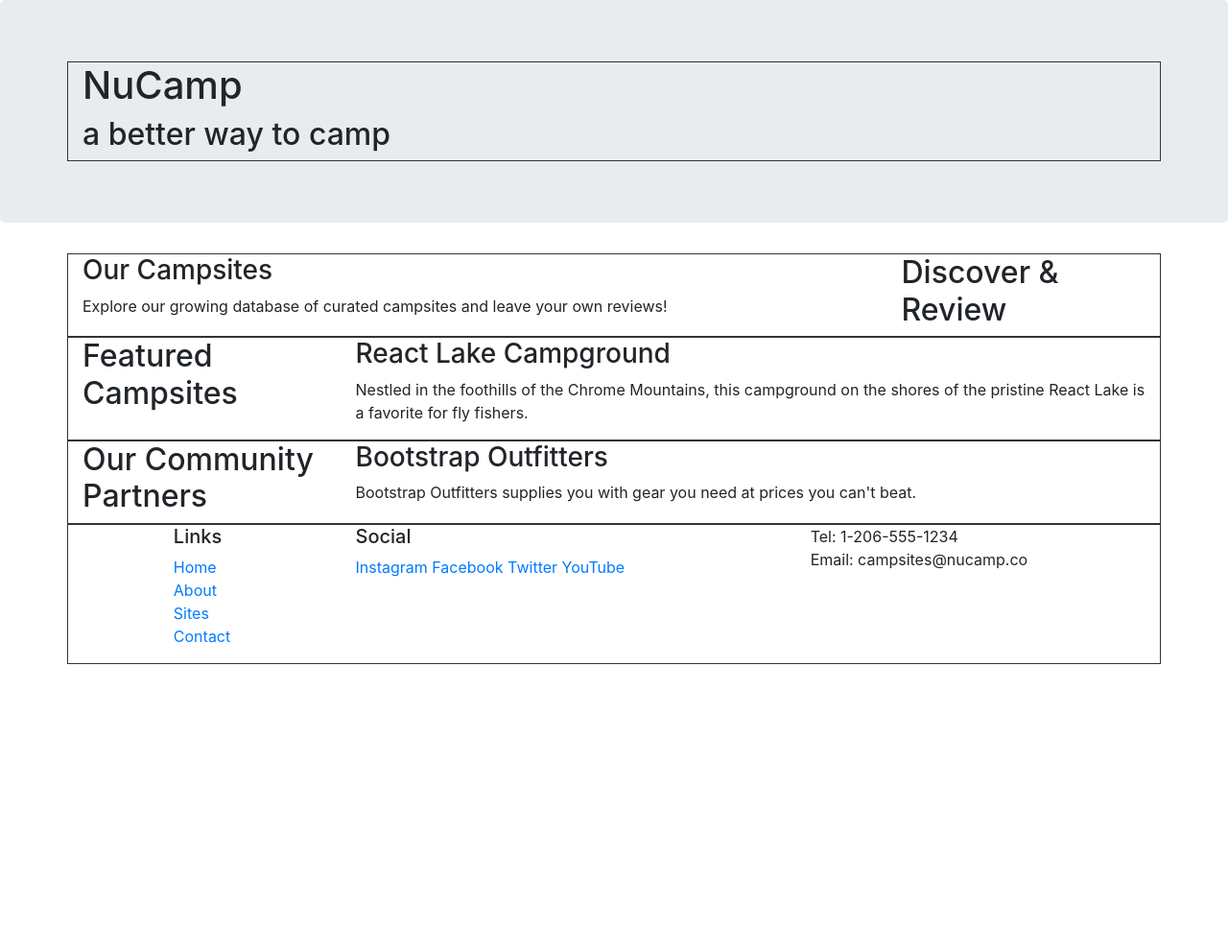
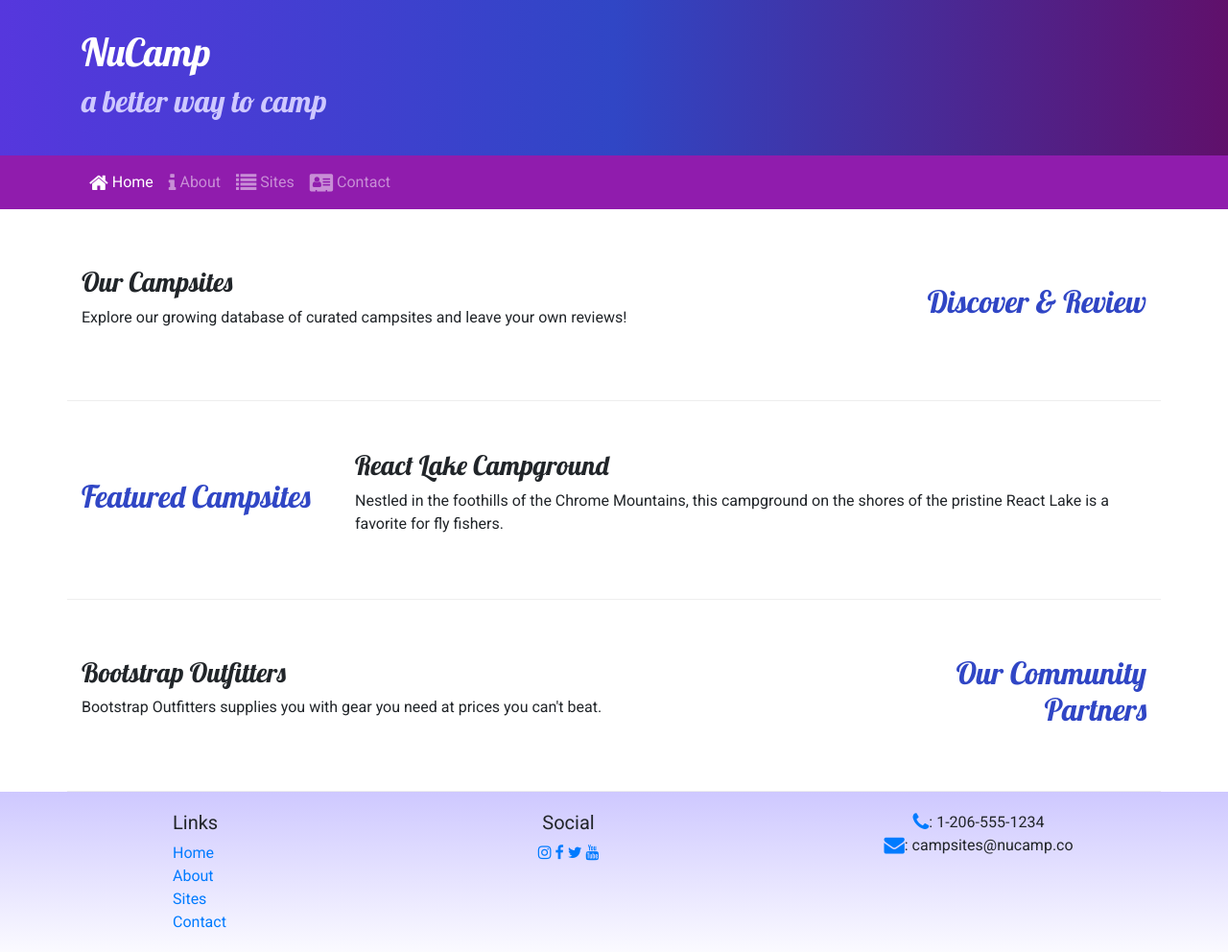
Before and after one commit to chriscanalia/nucampSite, a website: page index.html in a window 1280 px wide. Shown: the whole page at 96% size. Before the commit the page ends 800 px from the top, so only its background shows below. Drawn offline with nearby package versions, Linux system fonts and the light colour scheme.

Commit message:
Added aboutus.html and modified index.html and css.style

```diff
--- /dev/null
+++ b/css/style.css
@@ -0,0 +1,39 @@
+body {
+  font-family: 'Roboto', sans-serif;
+}
+
+h1,
+h2,
+h3 {
+  font-family: 'Lobster', cursive;
+}
+
+h2 {
+  color: #3046c5;
+}
+
+header h2 {
+  color: #cec8ff;
+}
+
+footer {
+  background-image: linear-gradient(#cec8ff, #fff);
+  padding: 20px 0;
+}
+
+.jumbotron {
+  margin: 0;
+  padding: 30px;
+  background-image: linear-gradient(to right, #5637dd, #3046c5, #60106b);
+  color: #fff;
+}
+
+.row-content {
+  padding: 50px 0;
+  border-bottom: 1px ridge;
+  min-height: 200px;
+}
+
+.navbar {
+  background: #901cad;
+}
--- a/index.html
+++ b/index.html
@@ -4,14 +4,20 @@
 <head>
     <meta charset="utf-8" />
     <meta name="viewport" content="width=device-width, initial-scale=1" />
+    <!--Bootstrap-->
     <link rel="stylesheet" href="node_modules/bootstrap/dist/css/bootstrap.min.css" />
-    <link rel="stylesheet" href="style.css">
+    <!--Fontawsome-->
+    <link rel="stylesheet" href="node_modules/font-awesome/css/font-awesome.min.css" />
+    <!--GoogleFonts-->
+    <link rel="preconnect" href="https://fonts.gstatic.com">
+    <link href="https://fonts.googleapis.com/css2?family=Lobster&family=Roboto&display=swap" rel="stylesheet">
+    <link rel="stylesheet" href="css/style.css">
     <title>NuCamp: A Better Way To Camp</title>
 </head>
 
 <body>
 
-    <header class="jumbotron">
+    <header class="jumbotron jumbotron-fluid">
       <div class="container">
         <div class="row">
           <div class="col">
@@ -22,10 +28,26 @@
       </div>
     </header>
 
+    <nav class="navbar navbar-expand-sm navbar-dark stick-top">
+      <div class="container">
+        <button class="navbar-toggler ml-auto" type="button" data-toggle="collapse" data-target="#nucampNavbar">
+          <span class="navbar-toggler-icon"></span>
+        </button>
+        <div class="collapse navbar-collapse" id="nucampNavbar">
+          <ul class="navbar-nav">
+            <li class="nav-item active"><a class="nav-link" href="#"><i class="fa fa-home fa-lg"></i> Home</a></li>
+            <li class="nav-item"><a class="nav-link" href="aboutus.html"><i class="fa fa-info fa-lg"></i> About</a></li>
+            <li class="nav-item"><a class="nav-link" href="#"><i class="fa fa-list fa-lg"></i> Sites</a></li>
+            <li class="nav-item"><a class="nav-link" href="#"><i class="fa fa-address-card fa-lg"></i> Contact</a></li>
+          </ul>
+        </div>
+      </div>
+    </nav>
+
     <div class="container">
-      <div class="row">
-        <div class="col-sm-4 order-sm-last col-md-3">
-          <h2>Discover & Review</h2>
+      <div class="row row-content align-items-center">
+        <div class="col-sm-4 order-sm-last col-md-3 ">
+          <h2 class="text-sm-right">Discover & Review</h2>
         </div>
         <div class="col">
           <h3>Our Campsites</h3>
@@ -33,8 +55,8 @@
         </div>
       </div>
 
-      <div class="row">
-        <div class="col-sm-4 col-md-3">
+      <div class="row row-content align-items-center">
+        <div class="col-sm-4 col-md-3 ">
           <h2>Featured Campsites</h2>
         </div>
         <div class="col">
@@ -43,9 +65,9 @@
         </div>
       </div>
 
-      <div class="row">
-        <div class="col-sm-4 col-sm-last col-md-3">
-          <h2>Our Community Partners</h2>
+      <div class="row row-content align-items-center">
+        <div class="col-sm-4 order-sm-last col-md-3">
+          <h2 class="text-sm-right">Our Community Partners</h2>
         </div>
         <div class="col">
           <h3>Bootstrap Outfitters</h3>
@@ -61,21 +83,21 @@
               <h5>Links</h5>
               <ul class="list-unstyled">
                   <li><a href="#">Home</a></li>
-                  <li><a href="#">About</a></li>
+                  <li><a href="aboutus.html">About</a></li>
                   <li><a href="#">Sites</a></li>
                   <li><a href="#">Contact</a></li>
               </ul>
           </div>
-          <div class="col-6 col-sm-5">
+          <div class="col-6 col-sm-5 text-center">
               <h5>Social</h5>
-              <a href="http://instagram.com/">Instagram</a>
-              <a href="http://facebook.com/">Facebook</a>
-              <a href="http://twitter.com/">Twitter</a>
-              <a href="http://youtube.com/">YouTube</a>
+              <a href="http://instagram.com/"><i class="fa fa-instagram"></i></a>
+              <a href="http://facebook.com/"><i class="fa fa-facebook"></i></a>
+              <a href="http://twitter.com/"><i class="fa fa-twitter"></i></a>
+              <a href="http://youtube.com/"><i class="fa fa-youtube"></i></a>
           </div>
-          <div class="col-sm-4">
-              Tel: 1-206-555-1234<br />
-              Email: campsites@nucamp.co
+          <div class="col-sm-4 text-center">
+            <i class="fa fa-phone fa-lg text-primary"></i>: 1-206-555-1234<br />
+            <i class="fa fa-envelope fa-lg text-primary"></i>: campsites@nucamp.co
           </div>
         </div>
       </div>
--- a/package.json
+++ b/package.json
@@ -15,6 +15,7 @@
   },
   "dependencies": {
     "bootstrap": "^4.5.2",
+    "font-awesome": "^4.7.0",
     "jquery": "^3.5.1",
     "popper.js": "^1.16.1"
   }
```
Also changed, not shown: aboutus.html (added, +112 -0 lines), 1 other file.
